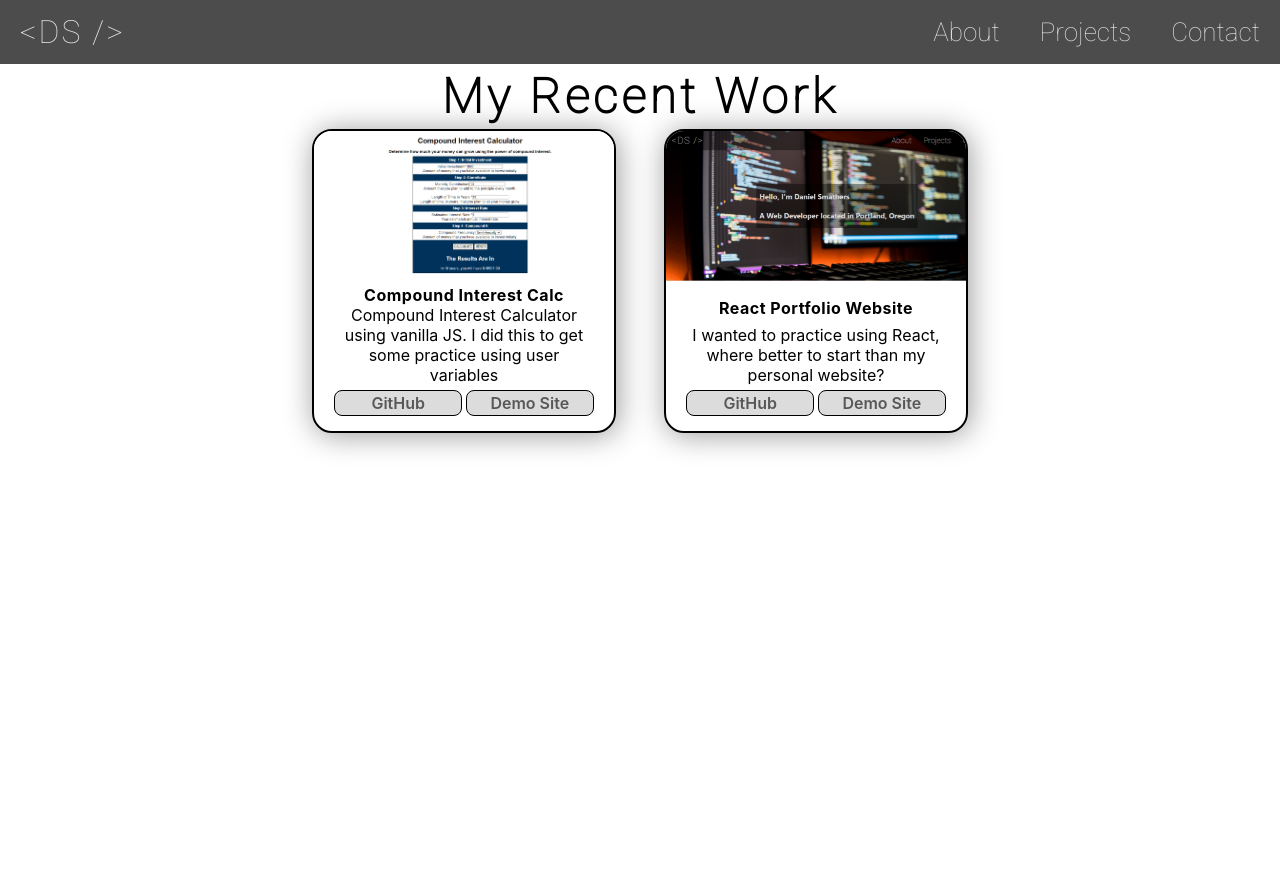
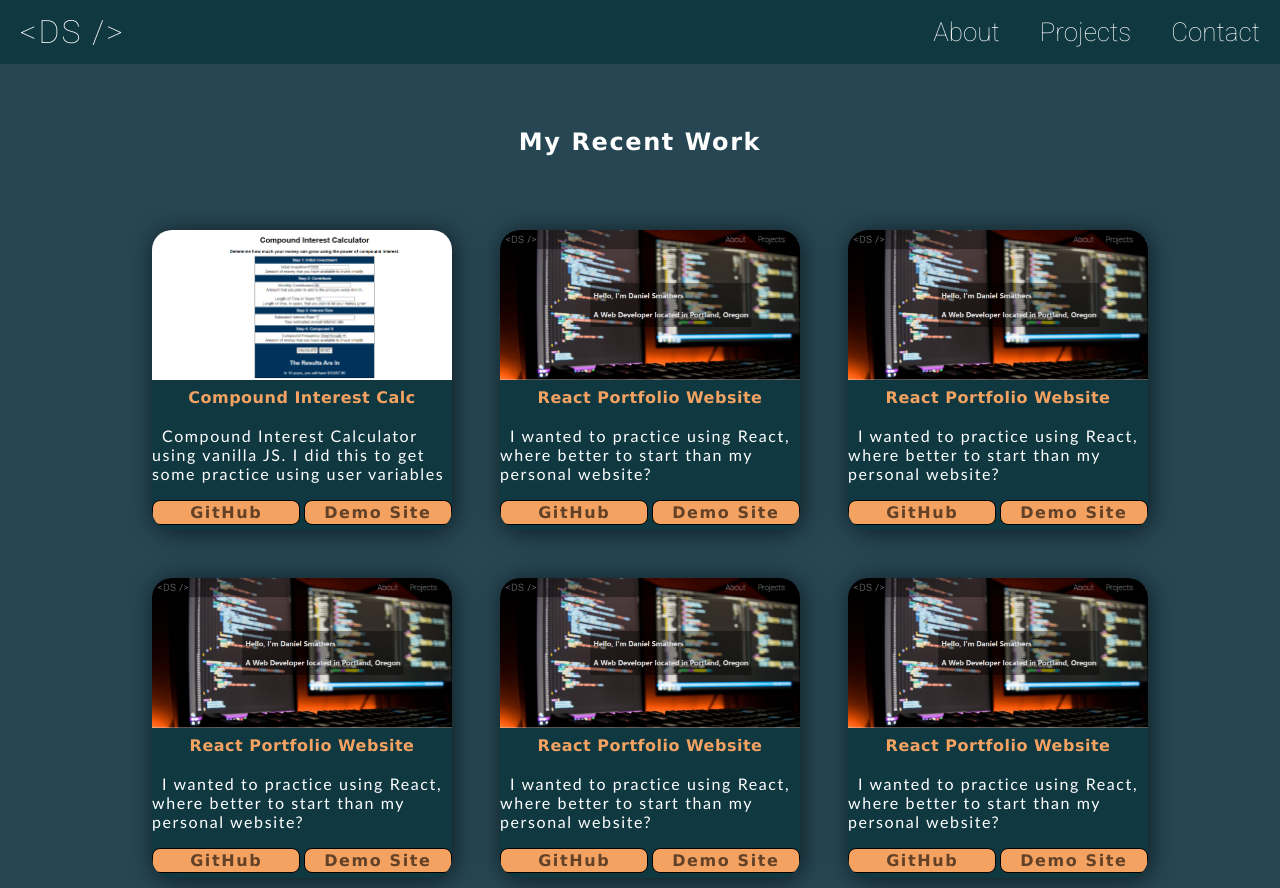
Before and after one commit to DSmathers/DSmathers.github.io, a React (Create React App) app: page /Projects in a window 1280 px wide. Before the commit the page ends 800 px from the top, so only its background shows below. Built offline with nearby package versions, Linux system fonts and the light colour scheme.

Commit message:
updates to styles, added about info and more

```diff
--- a/src/App.css
+++ b/src/App.css
@@ -31,7 +31,7 @@ a{text-decoration: none;}
     width: 100%;
     top: 0;
     left: 0;
-    background-color: rgba(0, 0, 0, 0.7) ;
+    background-color: rgb(15, 56, 65) ;
     z-index: 1;
 }
 
@@ -45,7 +45,7 @@ a{text-decoration: none;}
     padding-bottom: 5px;
     font-size: 26px;
     font-family: 'Roboto', sans-serif;
-    color: gainsboro;
+    color: whitesmoke;
 }
 
 #logo   {
@@ -56,7 +56,7 @@ a{text-decoration: none;}
     font-size: 32px;
     letter-spacing: 2px;
     font-family: 'Roboto', sans-serif;
-    color: gainsboro;
+    color: whitesmoke;
 
 }
 
@@ -73,14 +73,10 @@ a{text-decoration: none;}
 }
 
 .page_section   {
-    height: inherit;
+    height: 100%;
     text-align: center;
     margin: auto;
     align-items: center;
-    position: relative;
-    display: flex;
-    flex-direction: row;
-    flex-wrap: wrap;
 }
 
 .section_wrapper    {
@@ -89,19 +85,11 @@ a{text-decoration: none;}
     padding-top: 64px;
 }
 
-.section_header {
-    font-size: 32px;
-    font-family: 'Roboto', sans-serif;
-    letter-spacing: .25rem;
-    width: inherit;
-    padding: .25rem;
-}
 
 
 #welcome-section    {
-    background-image: url('./assets/imgs/laptopbg.jpg');
+    background-color: #264653;
     background-size: cover;
-    justify-content: space-around;
     height: 100vh;
     width: 100vw;
 }
@@ -114,6 +102,10 @@ a{text-decoration: none;}
     line-height: 64px;
     color: gainsboro;
     text-align: left;
+    width: 40%;
+    margin: auto;
+    position: relative;
+    top: 30vh;
 }
 
 
@@ -121,22 +113,47 @@ a{text-decoration: none;}
 
 
 /* About Page */
+.about_me_body  {
+    margin: auto;
+    padding: 5vw;
+    text-align: left;
+    color: white;
+    background-color: #264653;
+}
+
+#about_me_head    {
+    font-family:Verdana, Geneva, Tahoma, sans-serif;
+    letter-spacing: .1rem;
+    text-align: center;
+    margin-bottom: .5rem;
+}
+
+#about_me_head h1   {
+    font-weight: bold;
+}
+
+.about_me_text  {
+    text-align: left;
+    text-indent: 3rem;
+    padding: 1.25rem;
+    font-family:Verdana, Geneva, Tahoma, sans-serif;
+    line-height: 22px;
+}
+
+.about_me_text a {
+    font-family:Verdana, Geneva, Tahoma, sans-serif;
+    color: #f4a261;
+    text-decoration: underline;
+    font-weight: bold;
+}
+
 .about_me_footer   {
-    position: fixed;
+    top: auto;
     bottom: 5vh;
     margin-left: auto;
     margin-right: auto;
     width: 100%;
 }
-
-.about_me_body  {
-    margin: auto;
-    padding: 5vw;
-    text-align: left;
-    text-indent: 10vw;
-}
-
-
 #devIcons_span  {
     font-size: 64px;
     margin-left: 10vw;
@@ -149,68 +166,62 @@ a{text-decoration: none;}
 
 /* Contact Page Styling */
 
-.contact-wrapper    {
+
+
+.contact_body   {
+    margin: auto;
+    padding: 5vw;
+    text-align: left;
+    color: white;
+    background-color: #264653;
+
+}
+
+#contact_head   {
+    font-family:Verdana, Geneva, Tahoma, sans-serif;
+    letter-spacing: .1rem;
+    text-align: center;
+    justify-content: center;
+    margin-bottom: .5rem;
+}
+
+#social_links_span {
+    margin: auto;
+    width: 30%;
     display: flex;
     flex-direction: row;
-    flex-wrap: wrap;
-    grid-gap: 3rem;
-    justify-content: center;
+    justify-content: space-evenly;
+    padding: .5rem;
 }
 
-.contact-links  {
-    width: 250px;
-    display: flex;
-    flex-direction: column;
-    text-align: center;
-    border: 1px inset black;
-    border-radius: 1px;
-
-}
-.contact-links h4{
-    padding: 7px;
-    margin: 5px;
+#social_links_span a  {
+    color: white;
+    font-size: 22px;
 }
 
-.contact-links i, p {
-    margin-left: auto;
-    margin-right: auto;
-}
-
-.social-links    {
-    display: grid;
-    grid-template-columns: 1fr 1fr 1fr;
-    border-top: 1px solid black;
-    width: 90%;
-    margin: auto;
-    padding-top: 10px;
-}
-
-.social-links a{
-    font-size: 32px;
-    color: black;
-}
-
-
 .contact-form   {
+    background-color:rgb(15, 56, 65);
     display: flex;
     height: 100%;
     width: 400px;
     flex-direction: column;
     text-align: left;
-    border: 1px inset black;
-    border-radius: 1rem;
+    border-radius: 1.25rem;
+    box-shadow: 2px 2px 25px  rgba(0, 0, 0, 0.6);
     padding: 10px;
+    margin: auto;
 }
 
 .contact-form button {
-    width: 40%;
-    margin-right: auto;
+    width: 60%;
+    margin: auto;
     margin-top: 12px;
     padding: 7px;
+    background-color: #f4a261;
 }
 
 .contact-form button:hover  {
-    background-color: black;
+    background-color: #e76f51;
     color: gainsboro;
     cursor: pointer;
 }
@@ -221,10 +232,13 @@ a{text-decoration: none;}
     letter-spacing: 1px;
     margin-bottom: 7px;
     margin-top: 7px;
+    color: #f4a261;
 }
 
 .contact-form input, textarea{
     font-size: 16px;
+    background-color: rgba(72, 68, 68, 0.6);
+    color: white;
 }
 
 .contact-form input{
@@ -237,8 +251,22 @@ a{text-decoration: none;}
     max-width: 100%;
 }
 
-/* Project Page Styling */
 
+/* Projects Page */
+.projects_body  {
+
+    text-align: center;
+    background-color:#264653;
+    font-family:Verdana, Geneva, Tahoma, sans-serif;
+    letter-spacing: .1rem;
+    text-align: center;
+    color: white;
+}
+
+.projects_body h1   {
+    font-family:Verdana, Geneva, Tahoma, sans-serif;
+    padding: 5vw;
+}
 #projects-grid  {
     display: flex;
     flex-direction: row;
@@ -247,15 +275,15 @@ a{text-decoration: none;}
     grid-gap: 3rem;
     margin: auto;
     width: 100%;
+    padding: 10px;
 }
 
 
 /* Project Card Styling */
 
 .project_card   {
-    border: 2px solid black;
     border-radius: 1.25rem;
-    box-shadow: 2px 2px 30px rgba(0, 0, 0, 0.4);
+    box-shadow: 2px 2px 25px  rgba(0, 0, 0, 0.6);
     overflow: hidden;
     width: 300px;
     height: 300px;
@@ -265,27 +293,33 @@ a{text-decoration: none;}
 
 .project_image {
     background-size: cover;
-    box-sizing: border-box;
+    height: 100%;
 }
 
 .card_data   {
     width: 100%;
     display: flex;
     flex-direction: column;
-    justify-content: space-between;
+    text-align: left;
     align-items: center;
-    padding: 10px 20px;
     box-sizing: border-box;
+    background-color:rgb(15, 56, 65);
+    color: white;
 }
 
 .card_title {
     margin: auto;
     letter-spacing: 0.5px;
+    font-family:Verdana, Geneva, Tahoma, sans-serif;
+    color: #f4a261;
 }
 
 .card_details   {
-    text-overflow: ellipsis;
     width: 100%;
+    text-indent: 10px;
+    font-size: 16px;
+    font-family:'Gill Sans', 'Gill Sans MT', Calibri, 'Trebuchet MS', sans-serif;
+    padding: 12px;
 }
 
 .card_links {
@@ -297,12 +331,9 @@ a{text-decoration: none;}
     margin: .3rem;
 }
 
-.card_links{
-    margin: 5px;
-}
 
 .cardLink {
-    background-color: gainsboro;
+    background-color: #f4a261;
     font-style: inset;
     font-weight: 600;
     color: rgba(0, 0, 0, 0.6);
@@ -314,7 +345,7 @@ a{text-decoration: none;}
 
 .card_links a:hover{
     color: gainsboro;
-    background-color:rgba(0, 0, 0, 0.6);
+    background-color: #e76f51;
 }
 
 /*Form Response Splash Page Styling*/
@@ -418,5 +449,10 @@ a{text-decoration: none;}
         justify-content: space-evenly;
     }
 
+    #projects-grid  {
+        display: flex;
+        flex-wrap: wrap;
+        grid-gap: 5px;
+    }
 
 }
--- a/src/components/Banner.js
+++ b/src/components/Banner.js
@@ -2,7 +2,7 @@ const Banner = () => {
     return (
         <section id="welcome-section" className="page_section">
             <div id="welcome-tag">
-                <h1>Hello, I'm Daniel Smathers</h1>
+                <h1>Hello, I'm  Daniel Smathers</h1>
                 <h2>A Web Developer located in Portland, Oregon</h2>
             </div>
         </section>
--- a/src/components/Contact.js
+++ b/src/components/Contact.js
@@ -12,22 +12,17 @@ const Contact = () => {
     return (
         <section id="contact-section" className="page_section">
             <div className="section_wrapper">
-                <div className="section_header">
-                    <h1>Contact Me</h1>
-                </div>
-                <div className="contact-wrapper">
-                    <div className="contact-links">
-                        <h4>Contact Info:</h4>
-                        <p><FaPhone/></p><p> (541) 841-2441</p>
-                        <p><MdEmail /></p><p>dsmathers91@gmail.com</p>
-
-                        <div className="social-links">
+                <div className='contact_body'>
+                    <h1 id="contact_head">Contact Me</h1>
+                    <p id="contact_head"><FaPhone/> (541) 841-2441</p>
+                    <p id="contact_head"><MdEmail /> dsmathers91@gmail.com</p>
+                    <span id="social_links_span">
                             <a href="https://www.linkedin.com/in/daniel-smathers-512857183/" target="_blank" rel="noreferrer"><FaLinkedin/></a>
                             <a href="http://www.facebook.com/daniel.smathers.7" target="_blank" rel="noreferrer"><FaFacebookSquare/></a>
                             <a href="https://github.com/DSmathers" target="_blank" rel="noreferrer"><FaGithub/></a>
-                        </div>
+                        </span>
 
-                    </div>
+                    <div className="contact-wrapper">
                         <form className="contact-form" onSubmit={handleSubmit}>
                             <label>Name</label>
                             <input type="text" id="name" name="name" />
@@ -40,6 +35,7 @@ const Contact = () => {
                         </form>
                     </div>
                 </div>
+            </div>
         </section>
     )
 }
--- a/src/components/Data.js
+++ b/src/components/Data.js
@@ -18,6 +18,38 @@ const Data =  [
         gitLink: "https://github.com/DSmathers/react-portfolio",
         demoLink: "#",
     },
+    {
+        key: 3,
+        img: projectThumb2,
+        title: "React Portfolio Website",
+        description: "I wanted to practice using React, where better to start than my personal website?",
+        gitLink: "https://github.com/DSmathers/react-portfolio",
+        demoLink: "#",
+    },
+    {
+        key: 4,
+        img: projectThumb2,
+        title: "React Portfolio Website",
+        description: "I wanted to practice using React, where better to start than my personal website?",
+        gitLink: "https://github.com/DSmathers/react-portfolio",
+        demoLink: "#",
+    },
+    {
+        key: 5,
+        img: projectThumb2,
+        title: "React Portfolio Website",
+        description: "I wanted to practice using React, where better to start than my personal website?",
+        gitLink: "https://github.com/DSmathers/react-portfolio",
+        demoLink: "#",
+    },
+    {
+        key: 6,
+        img: projectThumb2,
+        title: "React Portfolio Website",
+        description: "I wanted to practice using React, where better to start than my personal website?",
+        gitLink: "https://github.com/DSmathers/react-portfolio",
+        demoLink: "#",
+    },
 ]
 
 export default Data;
--- a/src/components/Projects.js
+++ b/src/components/Projects.js
@@ -7,11 +7,12 @@ const Projects = () => {
     return (
         <section id="portfolio-section" className="page_section">
             <div className="section_wrapper">
-                <div className="section_header">
+                <div className="projects_body">
                     <h1>My Recent Work</h1>
-                </div>
-                <div id="projects-grid">
-                <ProjectCard projects={projects}/>
+
+                    <div id="projects-grid">
+                        <ProjectCard projects={projects}/>
+                    </div>
                 </div>
             </div>
         </section>
```
Also changed, not shown: src/components/AboutMe.js (+17 -11 lines), src/components/ProjectData.js (added, +26 -0 lines). Lines whose indentation alone changed are shown as unchanged.
